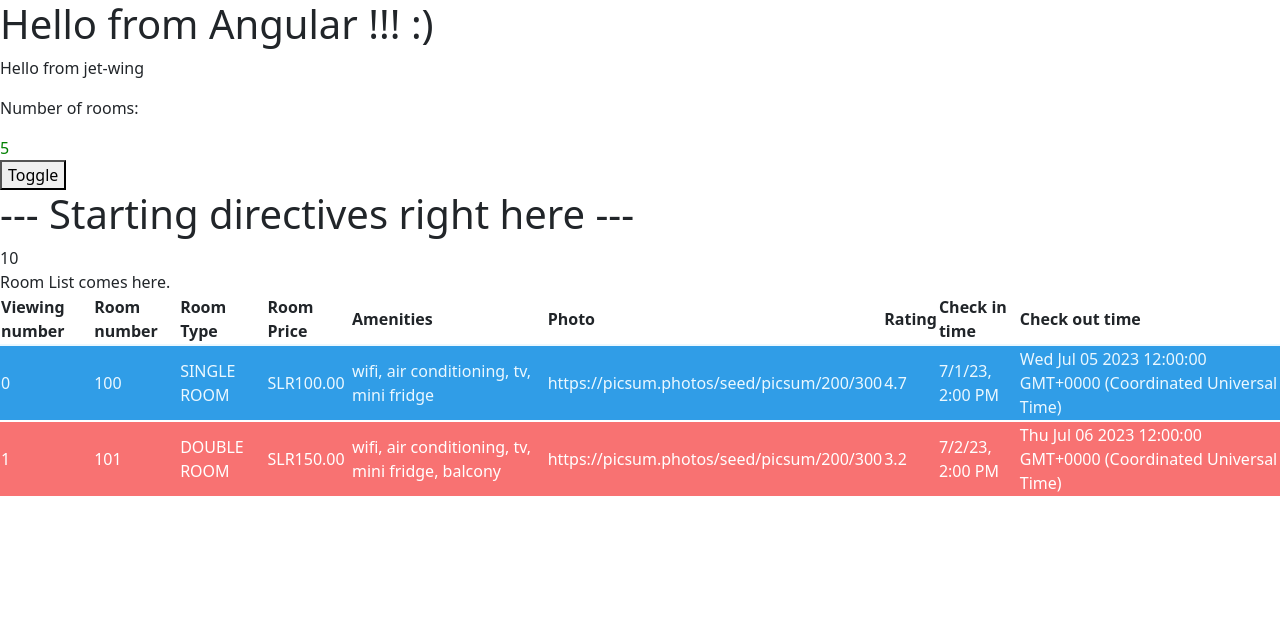
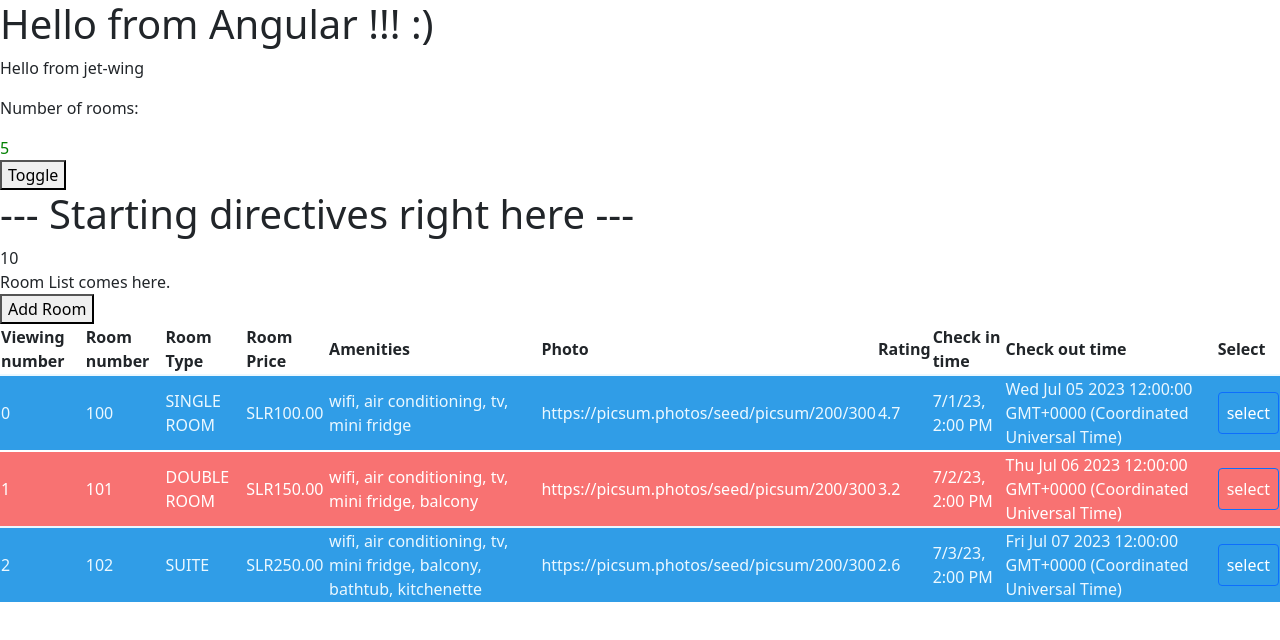
Before and after one commit to CodingSkillBuilder/hotel-Inventory-App, an Angular app: page / in a window 1280 px wide. Shown: the top 640 px of the page. Built offline with nearby package versions, Linux system fonts and the light colour scheme.

Commit message:
feat: add room select feature/ Add room feature
Demonstrate the @Input and @Output techniques,
Demonstrate onPush strategy in OnChange hook

```diff
--- a/src/app/app.module.ts
+++ b/src/app/app.module.ts
@@ -5,11 +5,13 @@ import { AppRoutingModule } from './app-routing.module';
 import { AppComponent } from './app.component';
 import { RoomsComponent } from './rooms/rooms.component';
 import { BrowserAnimationsModule } from '@angular/platform-browser/animations';
+import { RoomsListComponent } from './rooms/rooms-list/rooms-list.component';
 
 @NgModule({
   declarations: [
     AppComponent,
-    RoomsComponent
+    RoomsComponent,
+    RoomsListComponent
   ],
   imports: [
     BrowserModule,
--- /dev/null
+++ b/src/app/rooms/rooms-list/rooms-list.component.html
@@ -0,0 +1,37 @@
+
+
+
+<table class="table">
+  <tr>
+    <th>Viewing number</th>
+    <th>Room number</th>
+    <th>Room Type</th>
+    <th>Room Price</th>
+    <th>Amenities</th>
+    <th>Photo</th>
+    <th>Rating</th>
+    <th>Check in time</th>
+    <th>Check out time</th>
+    <th>Select</th>
+  </tr>
+  <tr
+    *ngFor="let room of roomDetails ; let e = even; let o = odd; let i = index"
+    [ngClass]="e? 'even' : 'odd'"
+  >
+    <td>{{i}}</td>
+    <td>{{room.roomNumber}}</td>
+    <td>{{room.roomType | uppercase}}</td>
+    <td>{{room.price | currency: 'SLR' }}</td>
+    <td>{{room.amenities | lowercase}}</td>
+    <td>{{room.photo}}</td>
+    <td>{{room.rating | number: '1.1-1'}}</td>
+    <td>{{room.checkInTime | date: 'short'}}</td>
+    <td>{{room.checkOutTime}}</td>
+    <td>
+      <button [class]="'btn btn-primary'" (click)="selectRoom(room)">
+        select
+      </button>
+    </td>
+
+  </tr>
+</table>
--- /dev/null
+++ b/src/app/rooms/rooms-list/rooms-list.component.ts
@@ -0,0 +1,23 @@
+import {Component, EventEmitter, Input, OnInit, Output} from '@angular/core';
+import {RoomDetails} from "../rooms";
+
+@Component({
+  selector: 'app-rooms-list',
+  templateUrl: './rooms-list.component.html',
+  styleUrls: ['./rooms-list.component.scss']
+})
+export class RoomsListComponent implements OnInit {
+
+  @Input() roomDetails: RoomDetails[] = [];
+
+  @Output() roomSelected = new EventEmitter<RoomDetails>();
+  constructor() { }
+
+  ngOnInit(): void {
+  }
+  selectRoom(room: RoomDetails){
+    this.roomSelected.emit(room);
+  }
+
+
+}
--- a/src/app/rooms/rooms.component.html
+++ b/src/app/rooms/rooms.component.html
@@ -18,35 +18,11 @@
   Room List comes here.
 </div>
 
-
-<table class="table">
-  <tr>
-    <th>Viewing number</th>
-    <th>Room number</th>
-    <th>Room Type</th>
-    <th>Room Price</th>
-    <th>Amenities</th>
-    <th>Photo</th>
-    <th>Rating</th>
-    <th>Check in time</th>
-    <th>Check out time</th>
-  </tr>
-  <tr
-    *ngFor="let room of roomDetails | slice: 0:2 ; let e = even; let o = odd; let i = index"
-    [ngClass]="e? 'even' : 'odd'"
-  >
-    <td>{{i}}</td>
-    <td>{{room.roomNumber}}</td>
-    <td>{{room.roomType | uppercase}}</td>
-    <td>{{room.price | currency: 'SLR' }}</td>
-    <td>{{room.amenities | lowercase}}</td>
-    <td>{{room.photo}}</td>
-    <td>{{room.rating | number: '1.1-1'}}</td>
-    <td>{{room.checkInTime | date: 'short'}}</td>
-    <td>{{room.checkOutTime}}</td>
-
-  </tr>
-</table>
-
+<button (click)="addRoom()">Add Room</button>
+<app-rooms-list [roomDetails]="roomDetails" (roomSelected)="selectRoom($event)"> </app-rooms-list>
+<div
+  *ngIf="selectedRoom"
+  [innerText]="selectedRoom | json"
+></div>
 <!--{{roomDetails | json}}-->
 <!--Commented cause it makes all the thing look ugly but mind that it works as expected-->
--- a/src/app/rooms/rooms.component.ts
+++ b/src/app/rooms/rooms.component.ts
@@ -1,10 +1,11 @@
-import { Component, OnInit } from '@angular/core';
+import {ChangeDetectionStrategy, Component, OnInit} from '@angular/core';
 import {Room, RoomDetails} from "./rooms";
 
 @Component({
   selector: 'app-rooms',
   templateUrl: './rooms.component.html',
-  styleUrls: ['./rooms.component.scss']
+  styleUrls: ['./rooms.component.scss'],
+  // changeDetection: ChangeDetectionStrategy.OnPush
 })
 export class RoomsComponent implements OnInit {
 
@@ -61,5 +62,25 @@ export class RoomsComponent implements OnInit {
       }
     ];
   }
+  selectedRoom!: RoomDetails;
+  selectRoom(room: RoomDetails){
+    this.selectedRoom = room;
+  }
+
+  addRoom(){
+    const room: RoomDetails = {
+      roomNumber: 101,
+      roomType: 'Deluxe Suite',
+      amenities: 'WiFi, Air Conditioning, Mini Bar, Ocean View, Flat Screen TV',
+      price: 18500,
+      photo: 'https://picsum.photos/id/1018/600/400', // Random image
+      rating: 4.6,
+      checkInTime: new Date('2025-05-20T14:00:00'),
+      checkOutTime: new Date('2025-05-23T11:00:00'),
+    };
+
+    // this.roomDetails.push(room);
+    this.roomDetails = [...this.roomDetails, room];
+  }
 
 }
--- a/src/styles.scss
+++ b/src/styles.scss
@@ -5,3 +5,13 @@
 
 /* Importing Datepicker SCSS file. */
 @import "node_modules/ngx-bootstrap/datepicker/bs-datepicker";
+
+.even {
+  background-color: #309de7; /* light blue */
+  color: #ebf8ff;               /* white text */
+}
+
+.odd {
+  background-color: #f87272; /* soft red */
+  color: #fff;               /* white text */
+}
```
Also changed, not shown: src/app/rooms/rooms-list/rooms-list.component.scss (added), 1 other file (tests, documents, lock files or other folders).
